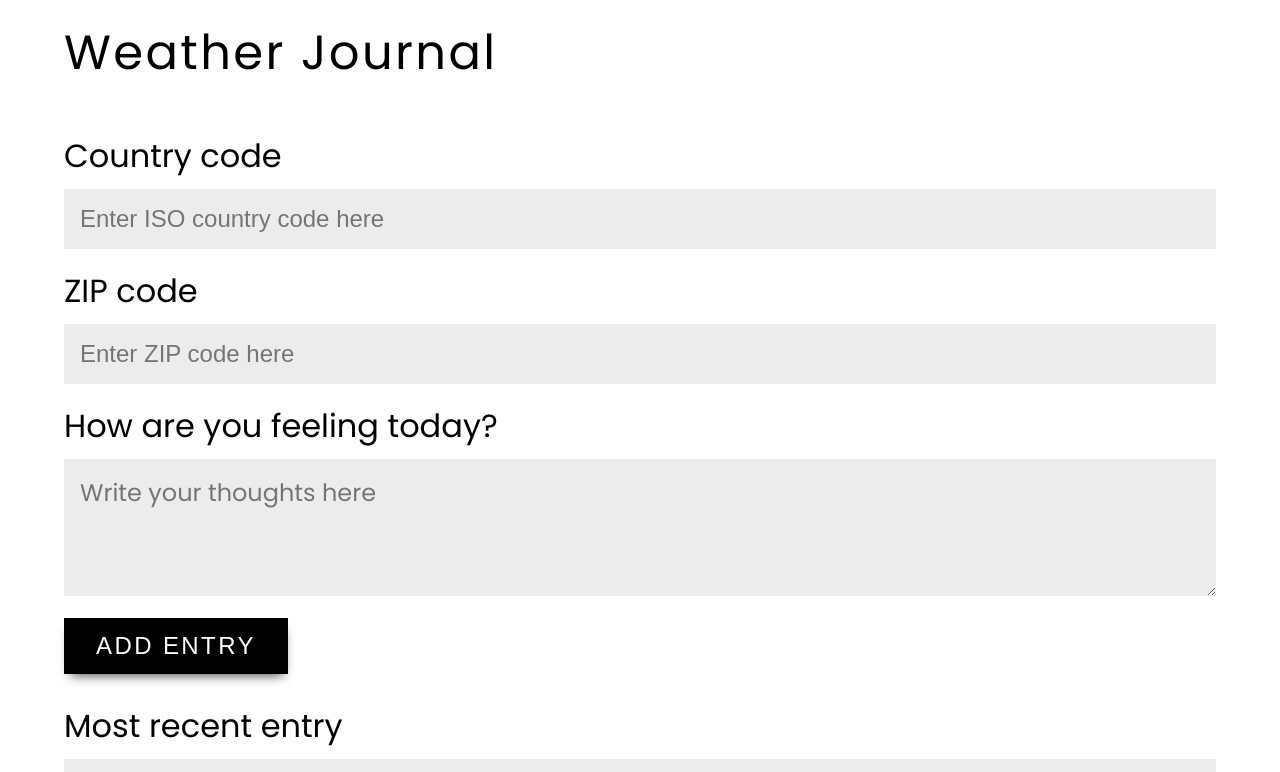
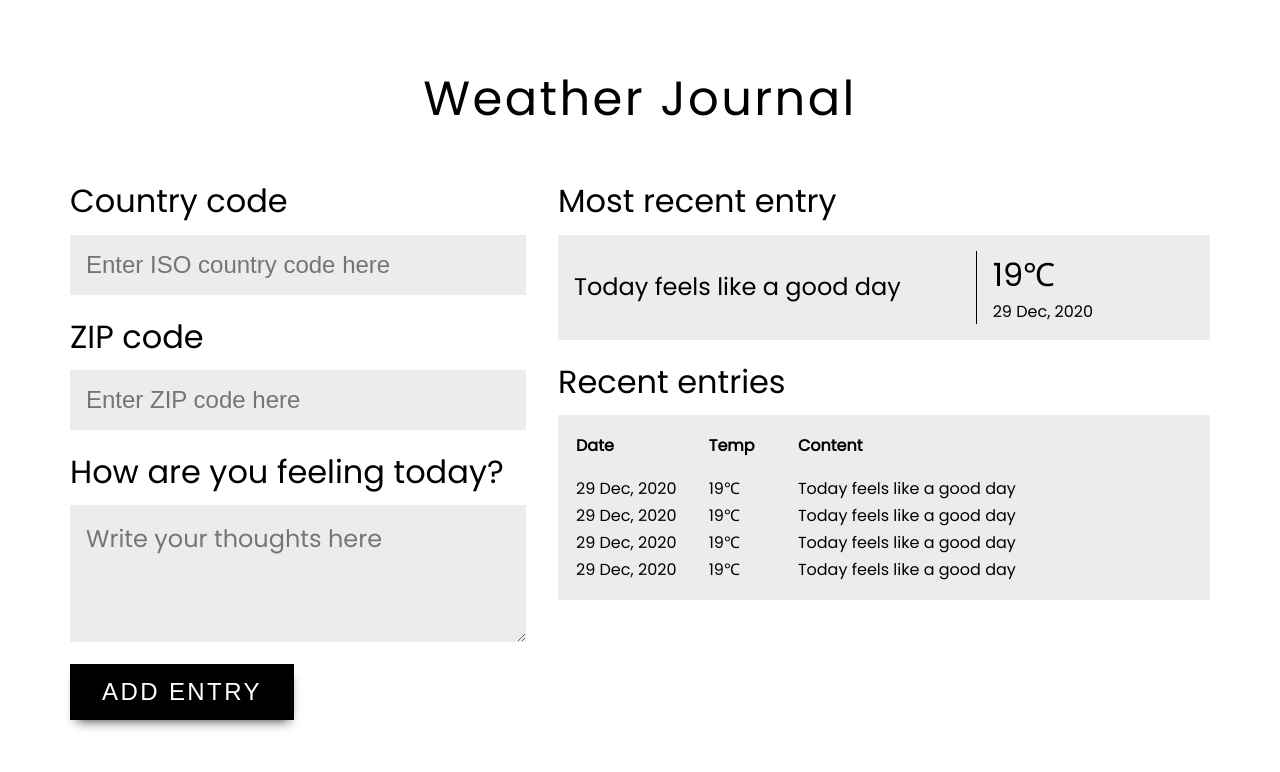
Before and after one commit to srijan-nayak/weather-journal, a website: page public/index.html in a window 1280 px wide. Shown: the top 772 px of the page. Drawn offline with Linux system fonts and the light colour scheme.

Commit message:
feat: Make app responsive for all screen sizes

```diff
--- a/public/css/styles.css
+++ b/public/css/styles.css
@@ -10,6 +10,7 @@ html {
 
 body {
   font-family: "Poppins", sans-serif;
+  min-height: 100vh;
 }
 
 .header {
@@ -137,7 +138,7 @@ body {
   table-layout: fixed;
   display: block;
   max-height: 16rem;
-  overflow-y: scroll;
+  overflow-y: auto;
 }
 
 .entries__table th,
@@ -165,3 +166,57 @@ body {
   top: 0;
   padding: 1.6rem 0;
 }
+
+@media (min-width: 576px) {
+  .header__container,
+  .main-container {
+    max-width: 540px;
+  }
+}
+
+@media (min-width: 768px) {
+  .header__container,
+  .main-container {
+    max-width: 720px;
+  }
+}
+
+@media (min-width: 992px) {
+  body {
+    display: flex;
+    flex-direction: column;
+    justify-content: center;
+  }
+
+  .header__container,
+  .main-container {
+    max-width: 960px;
+  }
+
+  .header__container {
+    display: flex;
+    justify-content: center;
+  }
+
+  .main-container {
+    display: grid;
+    grid-template-columns: 1fr 2fr;
+    column-gap: 3.2rem;
+    margin-bottom: 3.2rem;
+  }
+
+  .form {
+    margin-bottom: 0;
+  }
+
+  .entries__table {
+    max-height: 32rem;
+  }
+}
+
+@media (min-width: 1200px) {
+  .header__container,
+  .main-container {
+    max-width: 114rem;
+  }
+}
```
